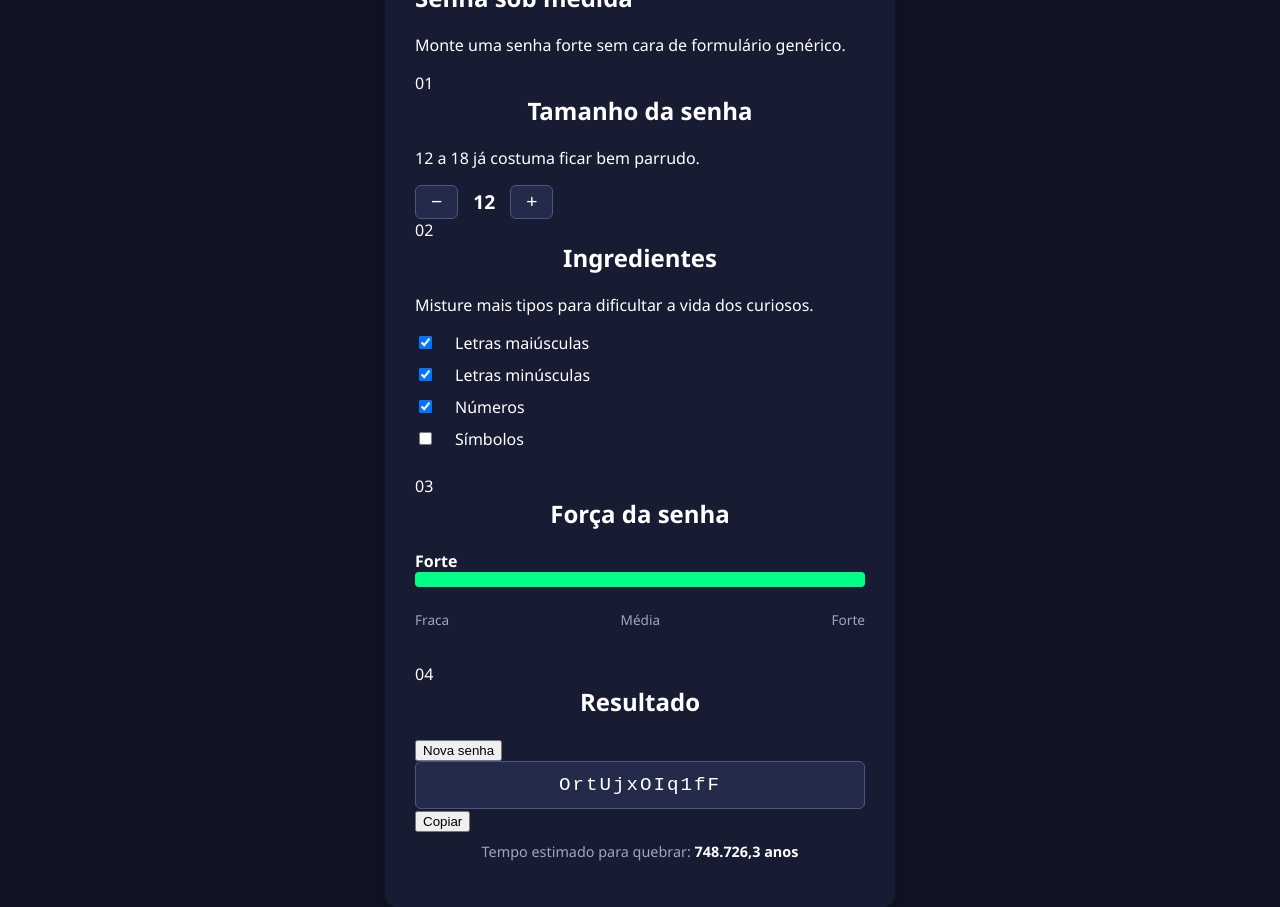
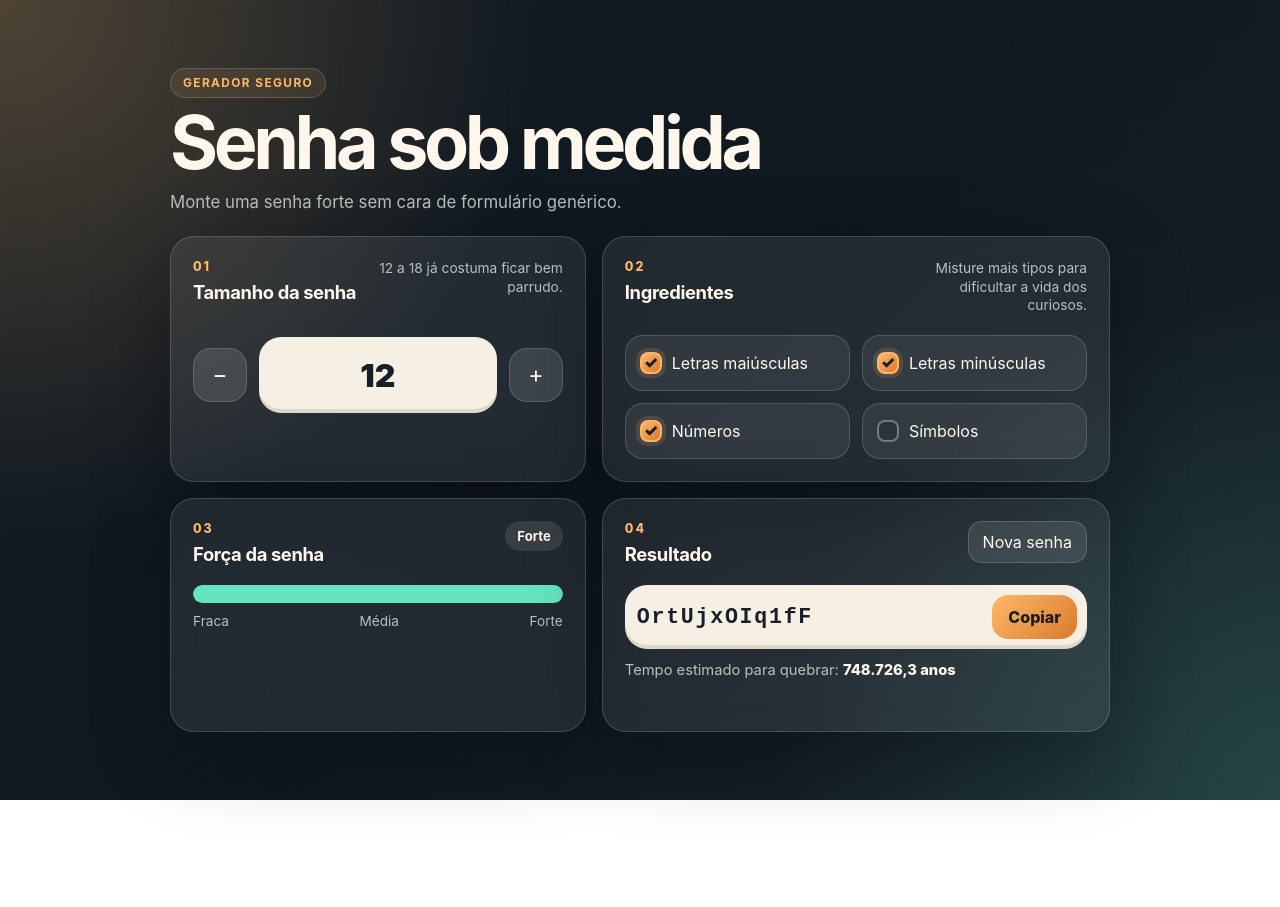
Before and after one commit to MrDick40/alura, a plain HTML site: page index.html in a window 1280 px wide. After the commit the page ends 800 px from the top, so only its background shows below. Drawn offline with Linux system fonts and the light colour scheme.

Commit message:
Update style.css

```diff
--- a/style.css
+++ b/style.css
@@ -1,114 +1,285 @@
 :root {
-    --fundo-site: #111425;
-    --fundo-card: #181c33;
-    --fundo-senha: #242a49;
-    --borda: #4c5686;
-    --texto: #ffffff;
-    --cor-fraca: #E71B32;
-    --cor-media: #FAF408;
-    --cor-forte: #00FF85;
+    --fundo-site: #101820;
+    --fundo-card: rgba(255, 255, 255, 0.08);
+    --fundo-card-forte: rgba(255, 255, 255, 0.12);
+    --fundo-campo: #f6efe3;
+    --texto: #fff7ec;
+    --texto-escuro: #17202a;
+    --texto-suave: #b9c0bd;
+    --borda: rgba(255, 255, 255, 0.16);
+    --destaque: #ffb86b;
+    --destaque-escuro: #d97a2b;
+    --cor-fraca: #ff6b6b;
+    --cor-media: #ffd166;
+    --cor-forte: #63e6be;
+}
+
+* {
+    box-sizing: border-box;
 }
 
 body {
-    background-color: var(--fundo-site);
+    min-height: 100vh;
+    margin: 0;
+    background:
+        radial-gradient(circle at top left, rgba(255, 184, 107, 0.26), transparent 34rem),
+        radial-gradient(circle at bottom right, rgba(99, 230, 190, 0.18), transparent 32rem),
+        linear-gradient(135deg, #111b22 0%, #101820 52%, #18222b 100%);
     color: var(--texto);
-    font-family: 'Segoe UI', Tahoma, Geneva, Verdana, sans-serif;
-    display: flex;
-    justify-content: center;
-    align-items: center;
-    height: 100vh;
-    margin: 0;
+    font-family: Inter, "Segoe UI", Arial, sans-serif;
+    display: grid;
+    place-items: center;
+    padding: 32px 16px;
+}
+
+body::before {
+    content: "";
+    position: fixed;
+    inset: 0;
+    pointer-events: none;
+    opacity: 0.25;
+    background-image: linear-gradient(rgba(255,255,255,0.04) 1px, transparent 1px),
+                      linear-gradient(90deg, rgba(255,255,255,0.04) 1px, transparent 1px);
+    background-size: 42px 42px;
 }
 
 .conteudo {
-    background-color: var(--fundo-card);
-    padding: 30px;
-    border-radius: 12px;
-    box-shadow: 0 8px 24px rgba(0, 0, 0, 0.3);
-    width: 100%;
-    max-width: 450px;
+    position: relative;
+    width: min(940px, 100%);
+}
+
+.hero {
+    margin-bottom: 24px;
+}
+
+.etiqueta {
+    display: inline-flex;
+    width: fit-content;
+    margin: 0 0 10px;
+    padding: 7px 12px;
+    border: 1px solid var(--borda);
+    border-radius: 999px;
+    color: var(--destaque);
+    background-color: rgba(255, 184, 107, 0.10);
+    text-transform: uppercase;
+    letter-spacing: 0.12em;
+    font-size: 0.74rem;
+    font-weight: 700;
+}
+
+h1 {
+    margin: 0;
+    font-size: clamp(2.2rem, 6vw, 4.6rem);
+    line-height: 0.95;
+    letter-spacing: -0.06em;
+}
+
+.subtitulo {
+    margin: 14px 0 0;
+    max-width: 520px;
+    color: var(--texto-suave);
+    font-size: 1.05rem;
+}
+
+.parametro {
+    display: grid;
+    grid-template-columns: 0.9fr 1.1fr;
+    gap: 16px;
+}
+
+.cartao {
+    border: 1px solid var(--borda);
+    border-radius: 24px;
+    background: var(--fundo-card);
+    box-shadow: 0 24px 80px rgba(0, 0, 0, 0.30);
+    backdrop-filter: blur(14px);
+    padding: 22px;
+}
+
+.cartao-controles,
+.cartao-forca {
+    min-height: 190px;
+}
+
+.resultado-container,
+.cartao-opcoes {
+    grid-column: 2;
+}
+
+.cartao-controles {
+    grid-row: span 1;
+}
+
+.cartao-forca {
+    grid-row: span 1;
+}
+
+.cabecalho-cartao {
+    display: flex;
+    justify-content: space-between;
+    align-items: flex-start;
+    gap: 16px;
+    margin-bottom: 20px;
+}
+
+.passo {
+    display: block;
+    margin-bottom: 7px;
+    color: var(--destaque);
+    font-size: 0.78rem;
+    font-weight: 800;
+    letter-spacing: 0.16em;
 }
 
 .parametro-titulo {
-    margin-top: 0;
-    margin-bottom: 20px;
-    font-size: 1.5rem;
-    text-align: center;
+    margin: 0;
+    font-size: 1.15rem;
+    letter-spacing: -0.02em;
 }
 
-.parametro-senha {
-    margin-bottom: 25px;
-}
-
-.parametro-senha__titulo {
-    margin-bottom: 10px;
-    font-weight: 500;
+.dica {
+    max-width: 190px;
+    margin: 0;
+    color: var(--texto-suave);
+    text-align: right;
+    font-size: 0.86rem;
+    line-height: 1.35;
 }
 
 .parametro-senha-botoes {
-    display: flex;
+    display: grid;
+    grid-template-columns: 54px 1fr 54px;
     align-items: center;
-    gap: 15px;
+    gap: 12px;
+    margin-top: 34px;
+}
+
+.parametro-senha__botao,
+.botao-secundario,
+.botao-copiar {
+    border: 0;
+    cursor: pointer;
+    font: inherit;
+    transition: transform 0.18s ease, background-color 0.18s ease, border-color 0.18s ease;
 }
 
 .parametro-senha__botao {
-    background-color: var(--fundo-senha);
+    height: 54px;
+    border-radius: 18px;
+    background-color: var(--fundo-card-forte);
+    color: var(--texto);
     border: 1px solid var(--borda);
-    color: var(--texto);
-    font-size: 1.2rem;
-    padding: 5px 15px;
-    border-radius: 6px;
-    cursor: pointer;
-    transition: background 0.2s;
+    font-size: 1.45rem;
 }
 
-.parametro-senha__botao:hover {
-    background-color: var(--borda);
+.parametro-senha__botao:hover,
+.botao-secundario:hover,
+.botao-copiar:hover {
+    transform: translateY(-2px);
 }
 
 .parametro-senha__texto {
-    font-size: 1.2rem;
-    font-weight: bold;
+    display: grid;
+    place-items: center;
+    height: 76px;
     margin: 0;
+    border-radius: 22px;
+    background-color: var(--fundo-campo);
+    color: var(--texto-escuro);
+    font-size: 2rem;
+    font-weight: 900;
+    box-shadow: inset 0 -4px 0 rgba(0, 0, 0, 0.10);
 }
 
 .parametro-opcoes {
-    display: flex;
-    flex-direction: column;
-    gap: 10px;
-    margin-bottom: 25px;
+    display: grid;
+    grid-template-columns: repeat(2, minmax(0, 1fr));
+    gap: 12px;
 }
 
 .checkbox-container {
+    position: relative;
     display: flex;
     align-items: center;
     gap: 10px;
+    min-height: 56px;
+    padding: 14px;
+    border-radius: 18px;
+    border: 1px solid var(--borda);
+    background-color: rgba(255, 255, 255, 0.07);
+    color: var(--texto);
     cursor: pointer;
+    user-select: none;
 }
 
-/* --- Barras de Força da Senha --- */
+.checkbox-container:hover {
+    background-color: rgba(255, 255, 255, 0.11);
+}
+
+.checkbox {
+    position: absolute;
+    opacity: 0;
+}
+
+.check-visual {
+    width: 22px;
+    height: 22px;
+    border-radius: 8px;
+    border: 2px solid rgba(255, 255, 255, 0.35);
+    background-color: rgba(0, 0, 0, 0.12);
+}
+
+.checkbox:checked + .check-visual {
+    border-color: var(--destaque);
+    background:
+        linear-gradient(135deg, var(--destaque), var(--destaque-escuro));
+    box-shadow: 0 0 0 4px rgba(255, 184, 107, 0.14);
+}
+
+.checkbox:checked + .check-visual::after {
+    content: "✓";
+    display: grid;
+    place-items: center;
+    color: var(--texto-escuro);
+    font-weight: 900;
+    line-height: 1;
+}
+
+.medidor {
+    position: relative;
+    height: 18px;
+    overflow: hidden;
+    border-radius: 999px;
+    background-color: rgba(255, 255, 255, 0.11);
+}
+
 .barra-fundo {
-    background-color: var(--fundo-senha);
-    height: 15px;
-    width: 100%;
-    border-radius: 4px;
+    position: absolute;
+    inset: 0;
+    background-image: repeating-linear-gradient(
+        90deg,
+        transparent 0,
+        transparent 32px,
+        rgba(255, 255, 255, 0.11) 33px,
+        rgba(255, 255, 255, 0.11) 34px
+    );
 }
 
 .forca {
-    height: 15px;
-    position: relative;
-    bottom: 15px; /* Sobe a barra colorida exatamente sobre a barra de fundo */
-    border-radius: 4px;
-    transition: width 0.3s ease, background-color 0.3s ease;
+    position: absolute;
+    inset: 0 auto 0 0;
+    width: 0;
+    border-radius: inherit;
+    transition: width 0.28s ease, background-color 0.28s ease;
 }
 
 .fraca {
-    width: 25%;
+    width: 30%;
     background-color: var(--cor-fraca);
 }
 
 .media {
-    width: 50%;
+    width: 62%;
     background-color: var(--cor-media);
 }
 
@@ -117,41 +288,118 @@ body {
     background-color: var(--cor-forte);
 }
 
+.status-forca {
+    padding: 7px 12px;
+    border-radius: 999px;
+    background-color: rgba(255, 255, 255, 0.10);
+    font-size: 0.82rem;
+}
+
 .parametro-senha-textos {
     display: flex;
     justify-content: space-between;
-    margin-top: -5px;
+    margin-top: 10px;
+    color: var(--texto-suave);
     font-size: 0.85rem;
-    color: #a0a5c1;
 }
 
-/* --- Resultado --- */
-.resultado-container {
-    margin-top: 20px;
+.parametro-senha-textos p {
+    margin: 0;
+}
+
+.botao-secundario {
+    padding: 10px 14px;
+    border-radius: 14px;
+    background-color: rgba(255, 255, 255, 0.10);
+    color: var(--texto);
+    border: 1px solid var(--borda);
+    white-space: nowrap;
+}
+
+.campo-wrapper {
+    display: grid;
+    grid-template-columns: 1fr auto;
+    gap: 10px;
+    padding: 10px;
+    border-radius: 22px;
+    background-color: var(--fundo-campo);
+    box-shadow: inset 0 -4px 0 rgba(0, 0, 0, 0.10);
 }
 
 #campo-senha {
     width: 100%;
-    padding: 12px;
-    box-sizing: border-box;
-    background-color: var(--fundo-senha);
-    border: 1px solid var(--borda);
-    border-radius: 6px;
-    color: var(--texto);
-    font-family: monospace;
-    font-size: 1.2rem;
-    text-align: center;
-    letter-spacing: 2px;
+    min-width: 0;
+    border: 0;
+    outline: 0;
+    background: transparent;
+    color: var(--texto-escuro);
+    font-family: "Cascadia Code", "Courier New", monospace;
+    font-size: clamp(1.05rem, 3vw, 1.35rem);
+    font-weight: 800;
+    letter-spacing: 0.08em;
 }
 
-.texto-tempo {
-    font-size: 0.9rem;
-    color: #a0a5c1;
-    margin-top: 10px;
-    text-align: center;
+.botao-copiar {
+    padding: 12px 16px;
+    border-radius: 16px;
+    background: linear-gradient(135deg, var(--destaque), var(--destaque-escuro));
+    color: var(--texto-escuro);
+    font-weight: 800;
+}
+
+.texto-tempo,
+.aviso-copia {
+    margin: 12px 0 0;
+    color: var(--texto-suave);
+    font-size: 0.92rem;
 }
 
 .entropia {
-    font-weight: bold;
     color: var(--texto);
+    font-weight: 800;
 }
+
+.aviso-copia {
+    min-height: 1.2em;
+    color: var(--destaque);
+}
+
+@media (max-width: 760px) {
+    .parametro {
+        grid-template-columns: 1fr;
+    }
+
+    .resultado-container,
+    .cartao-opcoes {
+        grid-column: auto;
+    }
+
+    .cabecalho-cartao {
+        flex-direction: column;
+    }
+
+    .dica {
+        max-width: none;
+        text-align: left;
+    }
+}
+
+@media (max-width: 500px) {
+    body {
+        padding: 20px 12px;
+    }
+
+    .cartao {
+        border-radius: 20px;
+        padding: 18px;
+    }
+
+    .parametro-opcoes,
+    .campo-wrapper {
+        grid-template-columns: 1fr;
+    }
+
+    .botao-copiar {
+        width: 100%;
+    }
+}
```
